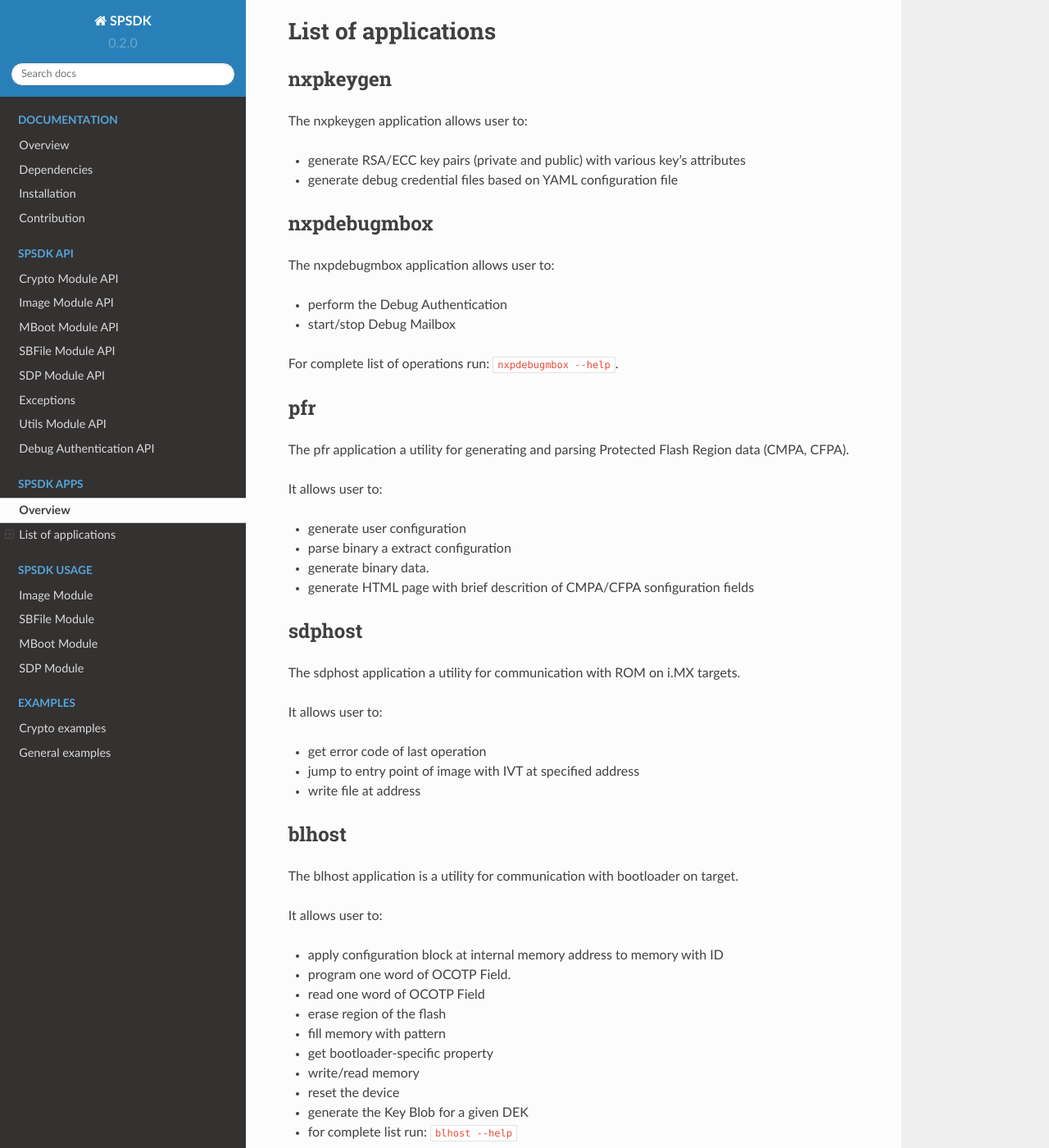
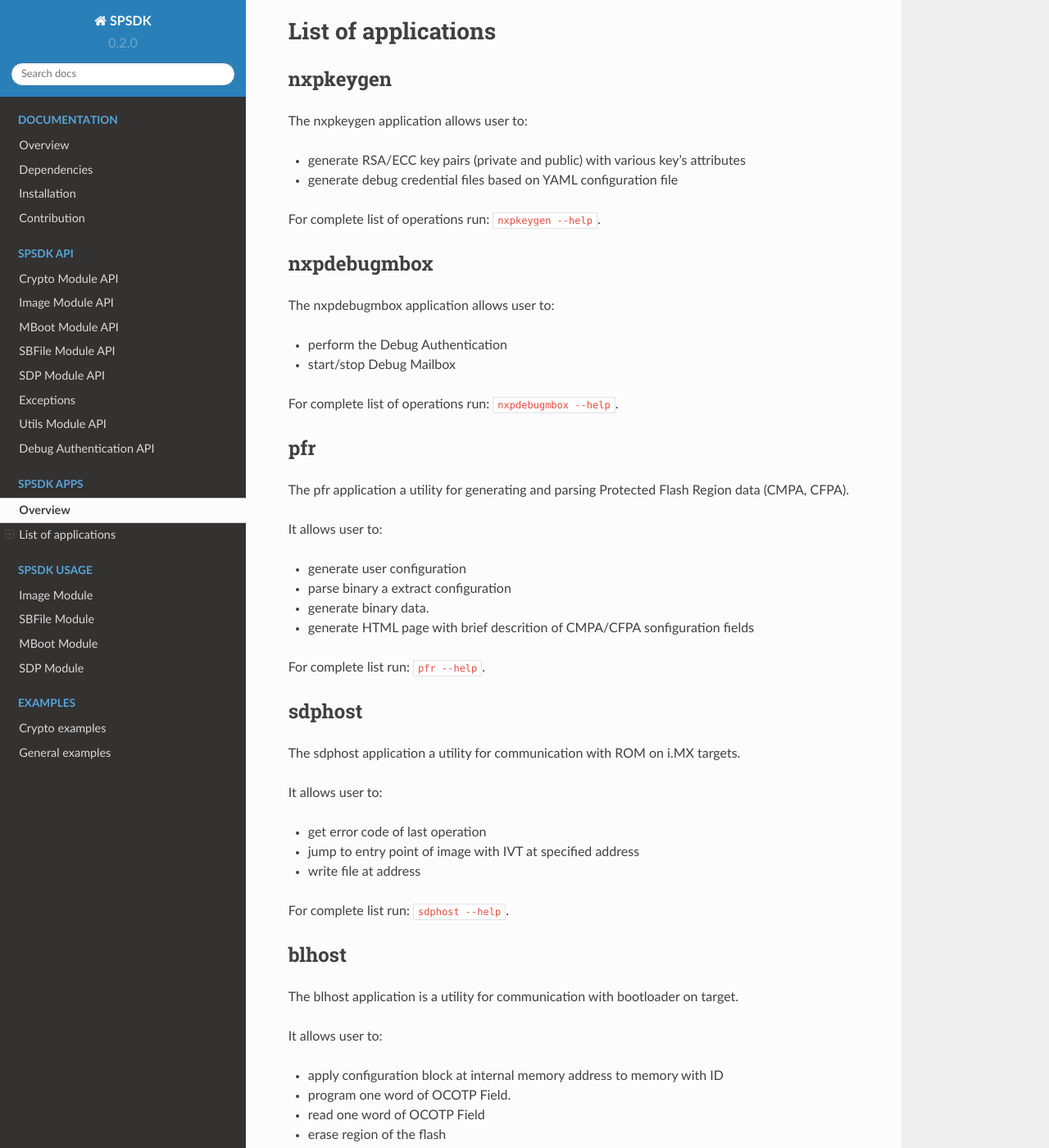
Before and after one commit to mwsk/spsdk_try, a Sphinx documentation site: the page built from docs/apps/overview.rst, in a window 1280 px wide and 1400 px high, scrolled down 411 px. Shown: the whole window at 82% size. Built offline with Sphinx 7.4.7 and the Read the Docs theme 2.0.0, drawn with Linux system fonts in a browser that asks for light colours; some of the changed text lies outside the part shown.

Commit message:
Modified rst file for apps overview

```diff
--- a/docs/apps/overview.rst
+++ b/docs/apps/overview.rst
@@ -22,6 +22,7 @@
 - generate RSA/ECC key pairs (private and public) with various key's attributes
 - generate debug credential files based on YAML configuration file
 
+For complete list of operations run: ``nxpkeygen --help``.
 
 nxpdebugmbox
 ------------
@@ -45,6 +46,7 @@
 - generate binary data.
 - generate HTML page with brief descrition of CMPA/CFPA sonfiguration fields
 
+For complete list run: ``pfr --help``.
 
 sdphost
 -------
@@ -57,6 +59,7 @@
 - jump to entry point of image with IVT at specified address
 - write file at address
 
+For complete list run: ``sdphost --help``.
 
 blhost
 ------
@@ -74,4 +77,5 @@
 - write/read memory
 - reset the device
 - generate the Key Blob for a given DEK
-- for complete list run: ``blhost --help``
+
+For complete list run: ``blhost --help``.
```
